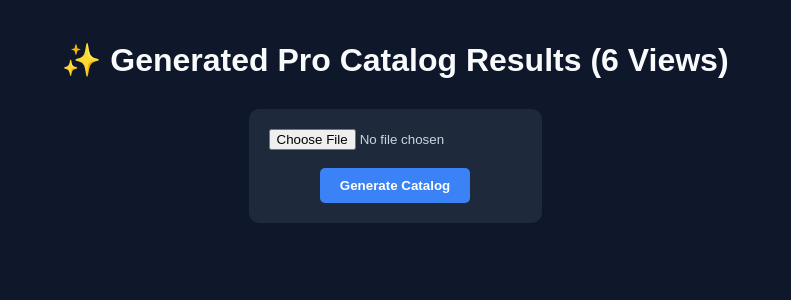
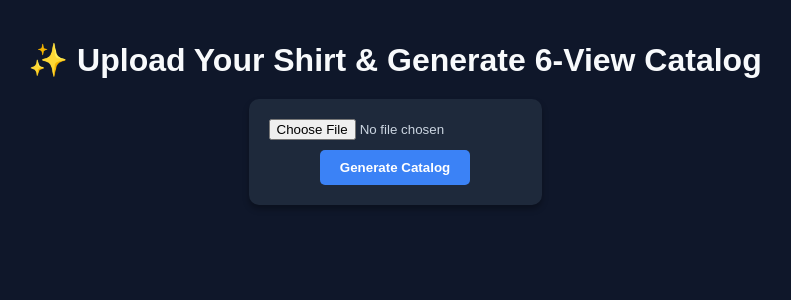
Before and after one commit to ShubhamCodesDS/ai-clothing-catalog, a Flask app: page / in a window 1280 px wide. Shown: the top 300 px of the page, without its empty margins (245-1036 px from the left). Run offline with Flask 3, Linux system fonts and the light colour scheme.

Commit message:
Update title and form for shirt catalog generation

```diff
--- a/templates/index.html
+++ b/templates/index.html
@@ -2,16 +2,16 @@
 <html lang="en">
 <head>
     <meta charset="UTF-8">
-    <title>Pro Catalog Generator</title>
+    <title>Dynamic Shirt Catalog Generator</title>
     <style>
         body { font-family: Arial, sans-serif; background-color: #0f172a; color: #fff; margin: 0; padding: 20px; }
         .container { max-width: 1200px; margin: 0 auto; text-align: center; }
-        h1 { margin-bottom: 30px; color: #f8fafc; }
-        form { background: #1e293b; padding: 20px; border-radius: 10px; display: inline-block; margin-bottom: 40px; }
-        input[type="file"] { color: #cbd5e1; }
-        button { background: #3b82f6; color: white; border: none; padding: 10px 20px; border-radius: 5px; cursor: pointer; font-weight: bold; }
+        h1 { margin-bottom: 20px; color: #f8fafc; }
+        .upload-box { background: #1e293b; padding: 20px; border-radius: 10px; margin-bottom: 30px; display: inline-block; box-shadow: 0 4px 6px rgba(0,0,0,0.3); }
+        input[type="file"] { color: #cbd5e1; margin-bottom: 10px; }
+        button { background: #3b82f6; color: white; border: none; padding: 10px 20px; border-radius: 5px; font-weight: bold; cursor: pointer; }
         button:hover { background: #2563eb; }
-        .grid { display: grid; grid-template-columns: repeat(3, 1fr); gap: 20px; }
+        .grid { display: grid; grid-template-columns: repeat(3, 1fr); gap: 20px; margin-top: 20px; }
         .card { background: #1e293b; border-radius: 10px; overflow: hidden; box-shadow: 0 4px 6px rgba(0,0,0,0.3); padding-bottom: 15px; }
         .card img { width: 100%; height: 250px; object-fit: cover; }
         .card p { padding: 10px 15px; margin: 0; font-size: 14px; font-weight: 600; color: #e2e8f0; }
@@ -22,19 +22,19 @@
 </head>
 <body>
     <div class="container">
-        <h1>✨ Generated Pro Catalog Results (6 Views)</h1>
+        <h1>✨ Upload Your Shirt & Generate 6-View Catalog</h1>
 
-        <form method="POST" enctype="multipart/form-data">
-            <input type="file" name="file" required>
-            <br><br>
-            <button type="submit">Generate Catalog</button>
-        </form>
+        <div class="upload-box">
+            <form method="POST" enctype="multipart/form-data">
+                <input type="file" name="file" accept=".jpg, .jpeg, .png" required><br>
+                <button type="submit">Generate Catalog</button>
+            </form>
+        </div>
 
         {% if views %}
         <div class="grid">
             {% for view in views %}
             <div class="card">
-                <!-- Bina kisi purane fallback ke direct dynamic image load hogi -->
                 <img src="{{ view.url }}" alt="{{ view.title }}">
                 <p>{{ view.title }}</p>
                 <a href="{{ view.url }}" class="download-btn" download>Download View</a>
```
